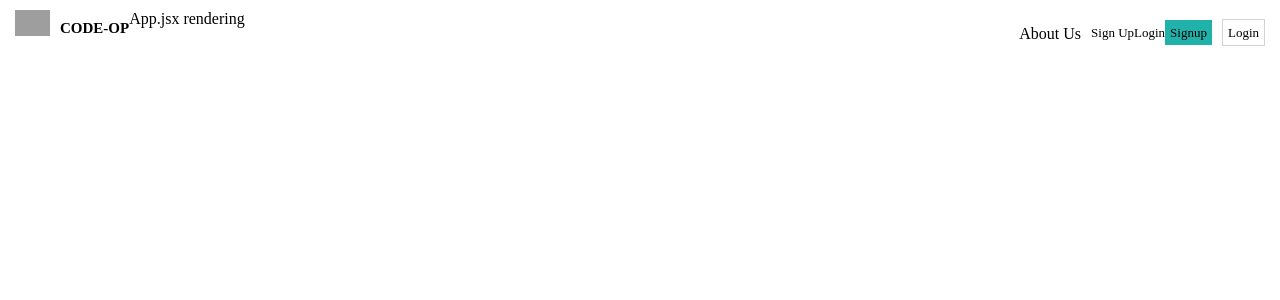
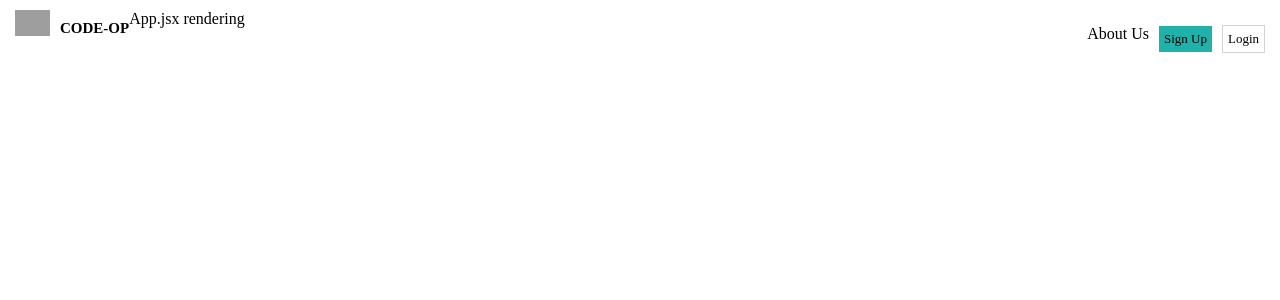
Before and after one commit to HowDidIGitHere/code-op, a React (Create React App) app in the folder frontend/: page /login in a window 1280 px wide. Shown: the top 300 px of the page. Built offline with nearby package versions, Linux system fonts and the light colour scheme; grey boxes are pictures that could not be loaded.

Commit message:
Navbar: remove signup and login button to pages - render modal

```diff
--- a/frontend/src/components/nav/navbar.js
+++ b/frontend/src/components/nav/navbar.js
@@ -28,11 +28,8 @@ class NavBar extends React.Component {
       } else {
         return (
             <div>
-              <button onClick={() => this.props.openSignupModal('signup')}>Sign Up</button>
-              <button onClick={() => this.props.openLoginModal('login')}>Login</button>
-
-              <Link className='signup' to={'/signup'}>Signup</Link>
-              <Link className='login' to={'/login'}>Login</Link>
+              <button className='signup' onClick={() => this.props.openSignupModal('signup')}>Sign Up</button>
+              <button className='login' onClick={() => this.props.openLoginModal('login')}>Login</button>
             </div>
         );
       }
```
